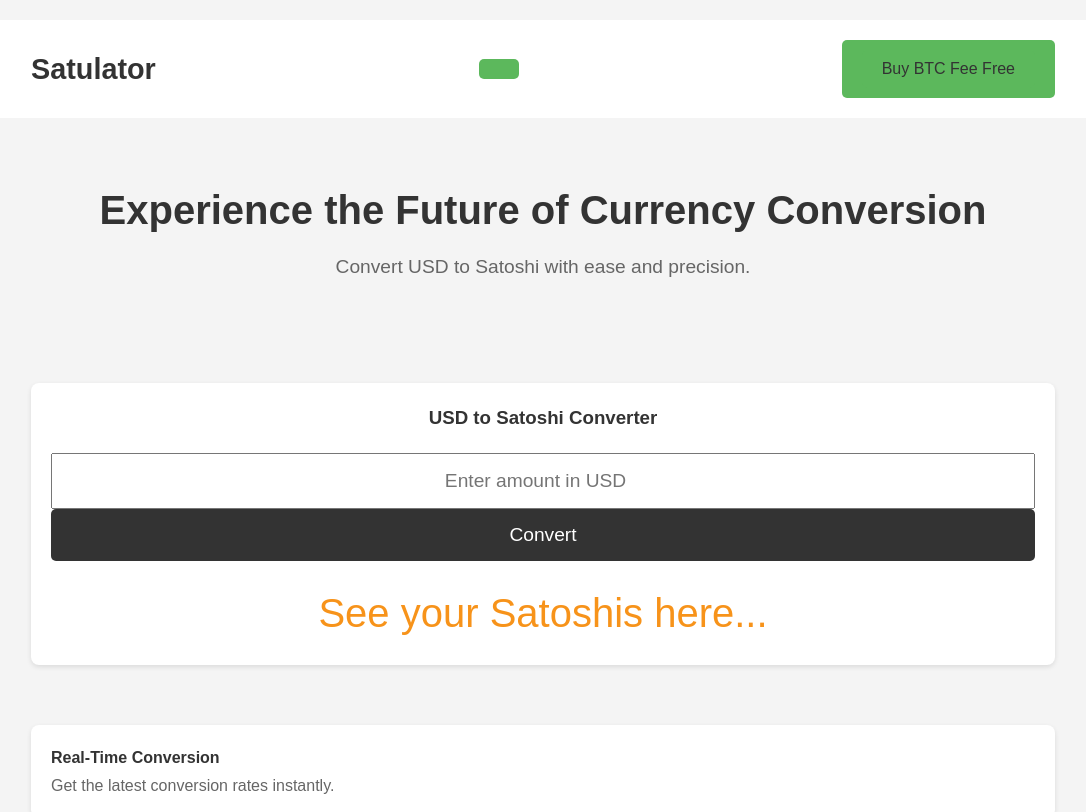
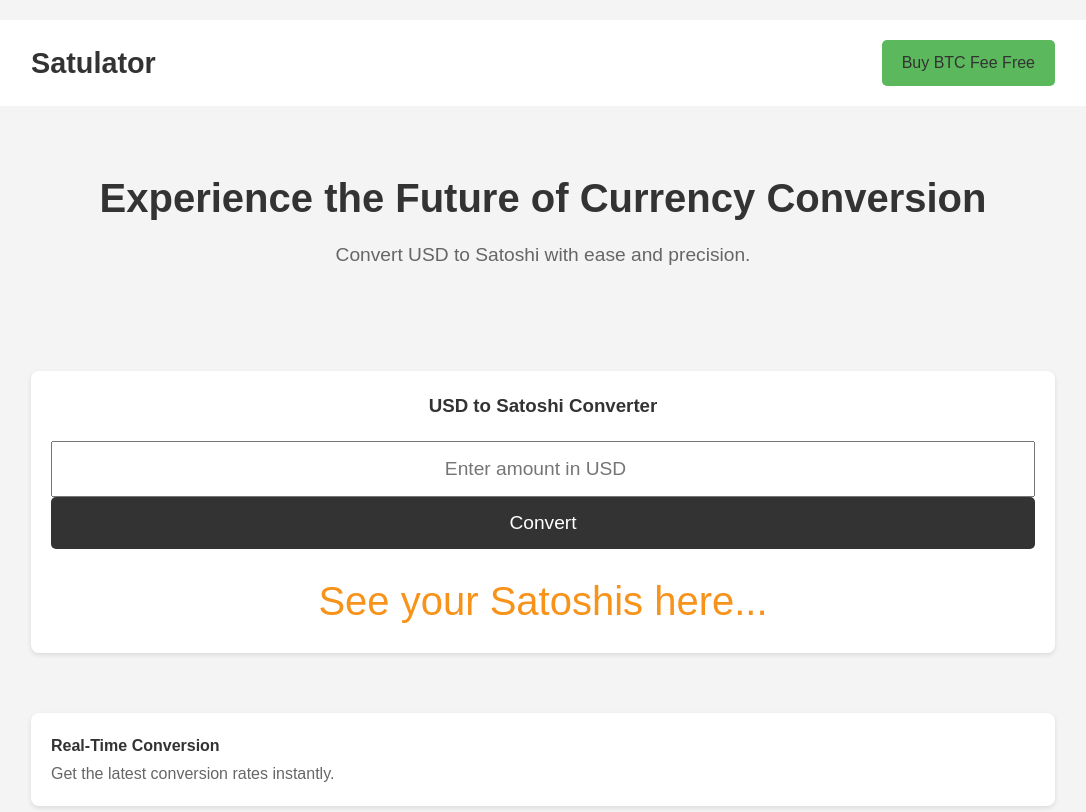
Before and after one commit to DojoSats/Satulator, a plain HTML site: page index.html in a window 1280 px wide. Shown: the top 812 px of the page, without its empty margins (97-1183 px from the left). Drawn offline with Linux system fonts and the light colour scheme.

Commit message:
Update index.html
header  bug button fix

```diff
--- a/index.html
+++ b/index.html
@@ -8,11 +8,13 @@
 </head>
 <body>
     <header>
-        <nav class="navbar">
-            <div class="container">
-                <h1 class="logo">Satulator</h1>
-                <a href="https://join.robinhood.com/austinc368" class="btn-link">
-                	<button class="btn download-btn">Buy BTC Fee Free</a>
+    <nav class="navbar">
+        <div class="container">
+            <h1 class="logo">Satulator</h1>
+            <a href="https://join.robinhood.com/austinc368" class="btn download-btn">Buy BTC Fee Free</a>
+        </div>
+    </nav>
+</header>
             </div>
         </nav>
     </header>
```
